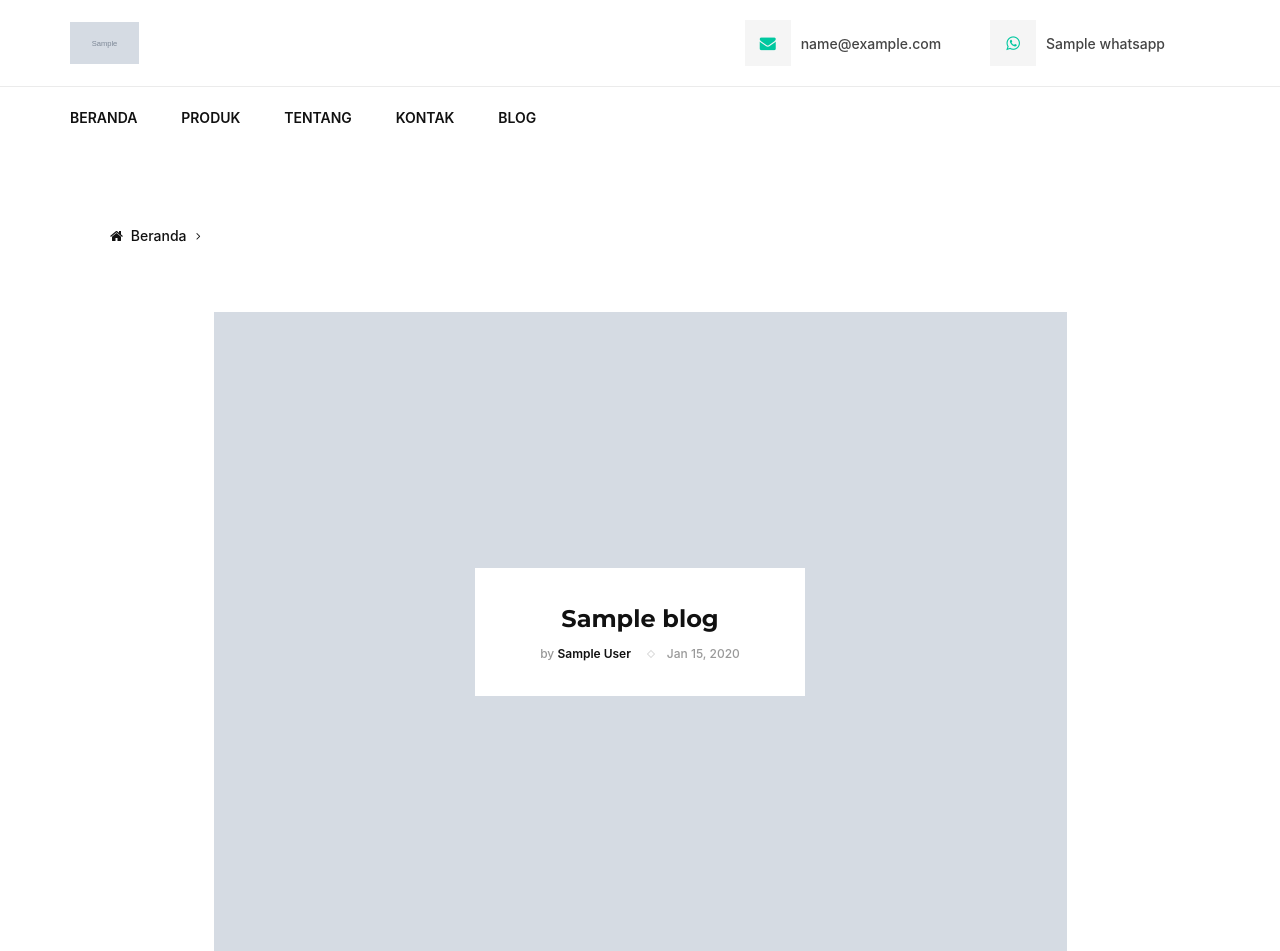
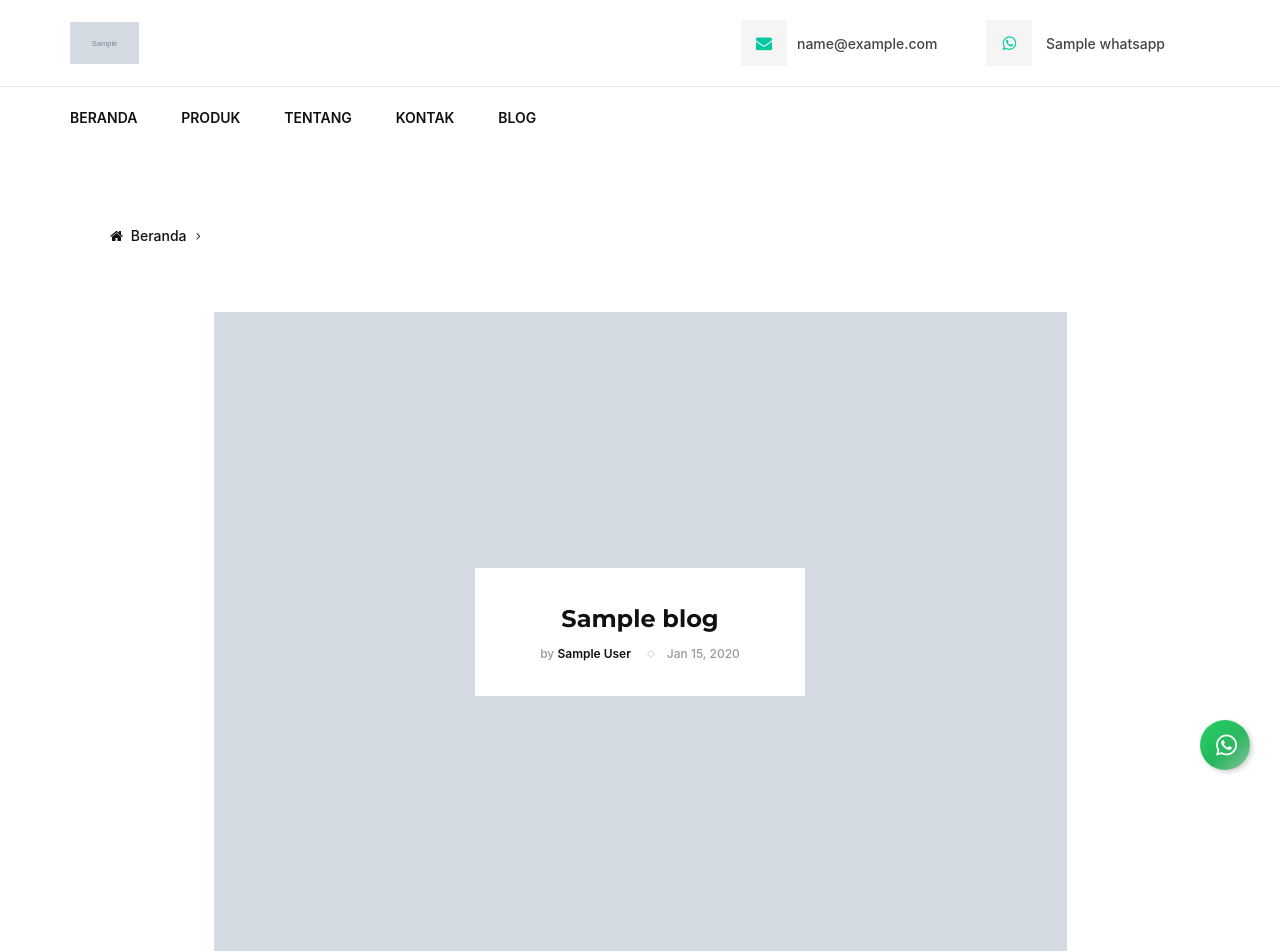
Before and after one commit to dickyjoelsaputra/testi, a Django app: template core/templates/blog/blog_detail.html in a window 1280 px wide. Shown: the top 951 px of the page. Run offline with Django 5.2, Linux system fonts and the light colour scheme; the template is opened without the code that fills it: most values are stand-ins (such as "Sample title", 1, 10 or a date in 2020); grey boxes marked "Sample" are stand-in pictures; some libraries are stand-ins or nearby versions.

Commit message:
floating wa

```diff
--- a/core/static/css/core.css
+++ b/core/static/css/core.css
@@ -201,3 +201,103 @@
     background-position: center;
     background-color: rgb(255, 255, 255);
 }
+
+
+
+
+
+
+#contact-me {
+    position: fixed;
+    right: 30px;
+    bottom: 30px;
+    z-index: 999;
+    display: flex;
+    align-items: center;
+    gap: 10px;
+    padding: 10px 16px;
+    height: 50px;
+    background: linear-gradient(135deg, #27d368 0%, #239b50 100%) !important;
+    color: #fff;
+    font-size: 18px;
+    font-weight: bold;
+    border-radius: 30px;
+    text-decoration: none;
+    box-shadow: 2px 2px 5px rgba(0, 0, 0, 0.2);
+    overflow: hidden;
+    transition: width 0.3s ease, box-shadow 0.3s ease;
+    width: 50px;
+  }
+
+  #contact-me:hover {
+    width: 160px;
+    box-shadow: 2px 4px 10px rgba(0, 0, 0, 0.3);
+  }
+
+  #contact-me i {
+    transition: transform 0.3s ease;
+    font-size: 24px;
+    z-index: 1;
+  }
+
+  #contact-me:hover i {
+    transform: translateX(-4px);
+  }
+
+  #contact-me span {
+    opacity: 0;
+    white-space: nowrap;
+    transition: opacity 0.3s ease 0.1s;
+    z-index: 1;
+  }
+
+  #contact-me:hover span {
+    opacity: 1;
+  }
+
+  /* Efek kilau tetap digunakan */
+  #contact-me::after {
+    content: "";
+    position: absolute;
+    top: 0;
+    left: -100%;
+    width: 200%;
+    height: 100%;
+    background: linear-gradient(
+      120deg,
+      rgba(255, 255, 255, 0) 0%,
+      rgba(255, 255, 255, 0.05) 20%,
+      rgba(255, 255, 255, 0.3) 40%,
+      rgba(255, 255, 255, 0.05) 70%,
+      rgba(255, 255, 255, 0) 100%
+    );
+    transform: skewX(-20deg);
+    animation: metallic-shine 2.5s linear infinite;
+  }
+
+  @keyframes metallic-shine {
+    0% {
+      left: -150%;
+    }
+    100% {
+      left: 150%;
+    }
+  }
+
+  .no-decoration {
+    text-decoration: none !important;
+    color: inherit !important;
+}
+
+.no-decoration:hover {
+    text-decoration: none !important;
+    color: inherit; /* Tetap warna teks yang sama */
+    transform: scale(1.5) !important; /* Besarkan teks */
+    transition: transform 0.3s ease !important; /* Smooth transition */
+}
+
+/* Opsional: Tambahkan efek saat klik */
+.no-decoration:active {
+    color: inherit !important; /* Tetap warna teks saat diklik */
+    transform: scale(1.5) !important; /* Teks tetap membesar saat diklik */
+}
--- a/core/static/css/style.css
+++ b/core/static/css/style.css
@@ -3782,7 +3782,7 @@ li .richText-btn[data-command=toggleCode] {
     left: 0;
     opacity: 1;
     visibility: visible;
-    top: 10%;
+    top: 9%;
   }
   .offcanvas-menu-wrapper .canvas-close {
     font-size: 22px;
@@ -4245,7 +4245,7 @@ li .richText-btn[data-command=toggleCode] {
     left: 0;
     opacity: 1;
     visibility: visible;
-    top: 10%;
+    top: 9%;
   }
   .offcanvas-menu-wrapper .canvas-close {
     font-size: 22px;
--- a/core/templates/layouts/header.html
+++ b/core/templates/layouts/header.html
@@ -20,7 +20,8 @@
                 <i class="fa fa-envelope"></i>{{ social_context.email }}
             </li>
             <li>
-                <i class="fa fa-whatsapp"></i>{{ social_context.whatsapp }}
+                <i class="fa fa-whatsapp"></i>
+                <a class="no-decoration" href="https://wa.me/{{ social_context.whatsapp }}" target="_blank">{{ social_context.whatsapp }}</a>
             </li>
         </ul>
         {% comment %} <a href="#" class="hw-btn">Submit property</a> {% endcomment %}
@@ -45,7 +46,8 @@
                                 <i class="fa fa-envelope"></i>{{ social_context.email }}
                             </li>
                             <li>
-                                <i class="fa fa-whatsapp"></i>{{ social_context.whatsapp }}
+                                <i class="fa fa-whatsapp"></i>
+                                <a class="no-decoration" href="https://wa.me/{{ social_context.whatsapp }}" target="_blank">{{ social_context.whatsapp }}</a>
                             </li>
                         </ul>
                         {% comment %} <a href="#" class="hw-btn">Submit property</a> {% endcomment %}
--- a/core/templates/layouts/main.html
+++ b/core/templates/layouts/main.html
@@ -1,5 +1,4 @@
 {% load static %}
-{% comment %} {% with request.resolver_match.url_name as url_name %} {% endcomment %}
 <!DOCTYPE html>
 <html lang="zxx">
   <head>
@@ -21,6 +20,7 @@
     <link href="https://fonts.googleapis.com/css?family=Lato:400,700,900&display=swap" rel="stylesheet" />
     <!-- Css Styles -->
     <link rel="stylesheet" href="{% static 'css/bootstrap.min.css' %}" type="text/css" />
+    <link rel="stylesheet" href="https://cdnjs.cloudflare.com/ajax/libs/font-awesome/6.5.0/css/all.min.css">
     <link rel="stylesheet" href="{% static 'css/font-awesome.min.css' %}" type="text/css" />
     <link rel="stylesheet" href="{% static 'css/elegant-icons.css' %}" type="text/css" />
     <link rel="stylesheet" href="{% static 'css/jquery-ui.min.css' %}" type="text/css" />
@@ -53,6 +53,12 @@
 
       {% block content %}
       {% endblock %}
+
+      <a id="contact-me" href="https://wa.me/{{ social_context.whatsapp }}" target="_blank">
+        <i class="fab fa-whatsapp"></i>
+        <span>WhatsApp</span>
+      </a>
+
     </div>
     {% include 'components/location.html' %}
     <!-- Footer Section Begin -->
```
